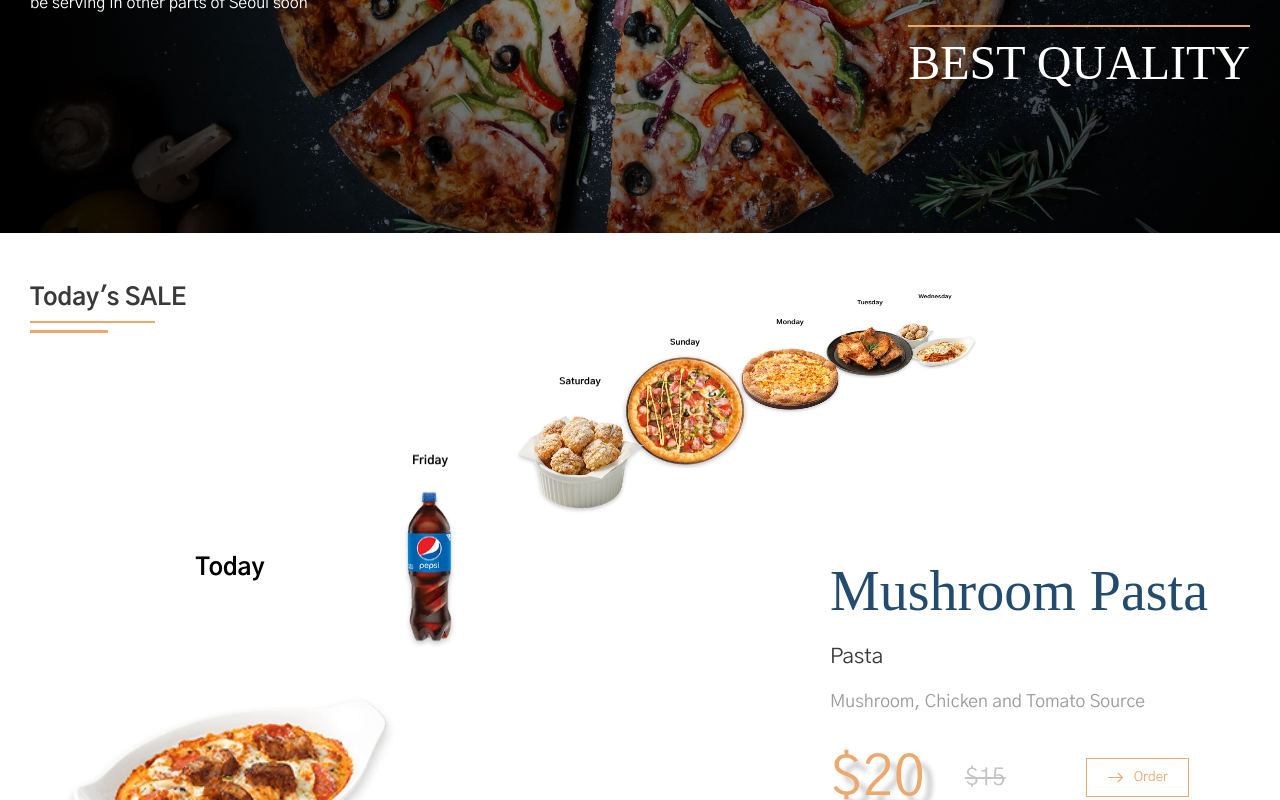
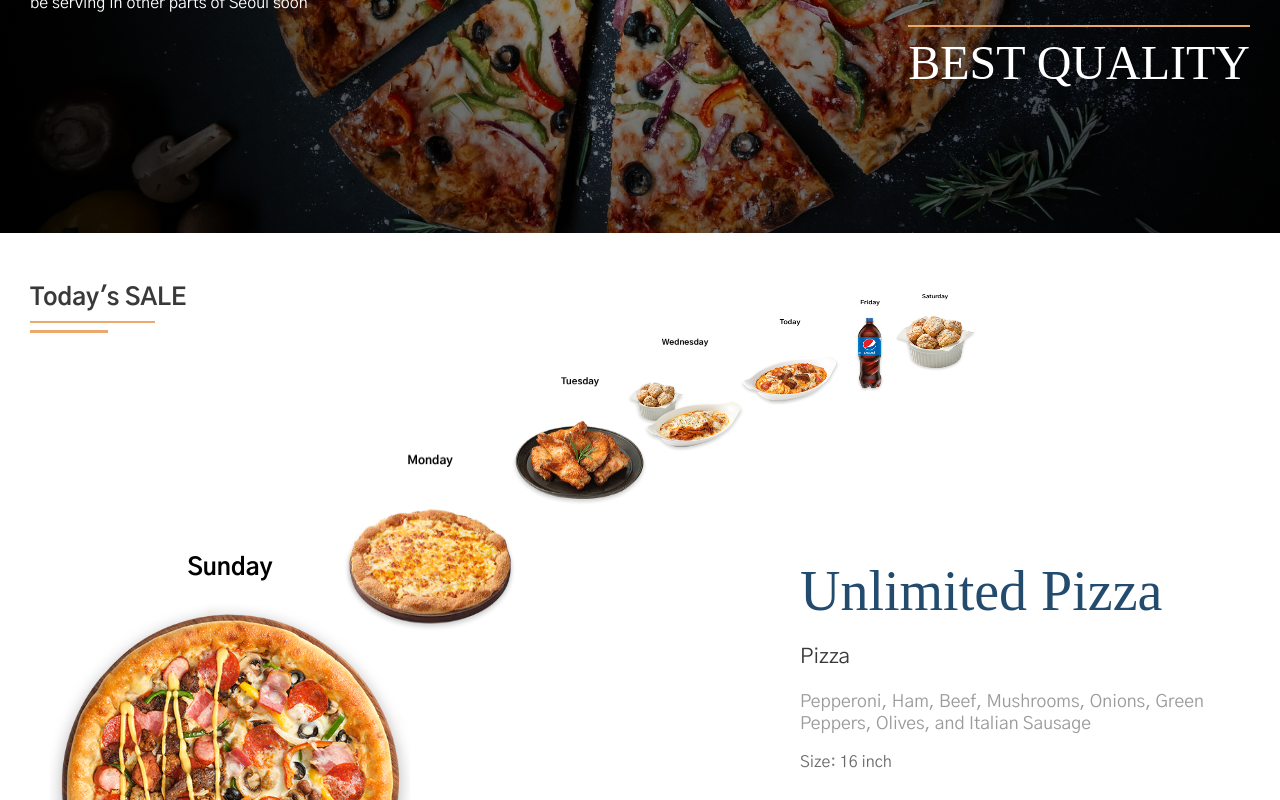
Before and after one commit to cheonjp/pizza, a React (Vite) app: page / in a window 1280 px wide. Both pictures are taken after a click on the element "Sunday". Shown: the part 567-1367 px from the top of the page. Built offline with nearby package versions, Linux system fonts and the light colour scheme.

Commit message:
today's sale is done

```diff
--- a/src/assets/data.js
+++ b/src/assets/data.js
@@ -11,7 +11,7 @@ export const todaySales =[
 },
     {
         day:"Monday",
-        item:"Cheese_lover",
+        item:"Cheese Lover",
         menu: "Pizza",
         size:"16 inch",
         img:"cheese_lover.png",
--- a/src/assets/home/Home.jsx
+++ b/src/assets/home/Home.jsx
@@ -10,13 +10,13 @@ function Home() {
     const [text, setText] = useState("Best Pizza")
     const [menuAni, setMenuAni] = useState(false)
     const [arrangeData, setArrangeData] = useState([])
+    const [saleMenuTarget,setSaleMenuTarget]=useState(0)
 
 
     setTimeout(() => setSlideClassName("iconLogo showActive"), 1000)
 
     const textTag = useRef()
     const section = useRef()
-    const saleAniTarget = useRef()
 
     useEffect(() => {
         let texts
@@ -62,10 +62,10 @@ function Home() {
         setToday()
         if (menuAni) {
             const items = document.querySelectorAll(".showSection .left .item")
-            items.forEach((item) => {
+            items.forEach((item,i) => {
                 timing += 100
                 setTimeout(() => {
-                    item.classList.add("activeAni")
+                    item.classList.add(`activeAni-${i}`)
                 }, timing)
             })
         }
@@ -85,6 +85,23 @@ function Home() {
         setArrangeData(array)
     }
 
+    const showMenuDetail =(e)=>{
+        const item = e.target.closest('.item')
+        const itemIndex = item.dataset.index
+        setSaleMenuTarget(itemIndex)
+        let num
+        array = []
+        arrangeData.forEach((data,i)=>{
+            const targetItem = document.getElementsByClassName("item")[i]
+            num = i-itemIndex
+            if(num < 0){
+                num = arrangeData.length+num
+            }
+
+            targetItem.className=`item activeAni-${num}`
+
+        })
+    }
 
     return (
         <div className='home'>
@@ -117,7 +134,7 @@ function Home() {
                                 {arrangeData.map((data, i) => {
                                     return (
                                         <>
-                                            <div className="item">
+                                            <div className="item" onClick={showMenuDetail} data-index={i}>
                                                 <h2>{i === 0 ? "Today" : data.day}</h2>
                                                 <img src={`public/img/${data.img}`} alt="" />
                                             </div>
@@ -131,16 +148,16 @@ function Home() {
                                 <div className="container">
                                     {arrangeData.length !==0 && (
                                         <>
-                                            <h2>{arrangeData[0].item}</h2>
-                                            <h3>{arrangeData[0].menu}</h3>
-                                            <p className='desc'>{arrangeData[0].desc}</p>
-                                            {arrangeData[0].size && <p className='size'>Size: 16 inch</p>}
+                                            <h2>{arrangeData[saleMenuTarget].item}</h2>
+                                            <h3>{arrangeData[saleMenuTarget].menu}</h3>
+                                            <p className='desc'>{arrangeData[saleMenuTarget].desc}</p>
+                                            {arrangeData[saleMenuTarget].size && <p className='size'>Size: 16 inch</p>}
                                             <div className="priceAndButtonBox">
                                                 <div className="priceBox">
-                                                    <span className="price">${arrangeData[0].discount}</span>
-                                                    <span className="originalPrice">${arrangeData[0].price}</span>
+                                                    <span className="price">${arrangeData[saleMenuTarget].discount}</span>
+                                                    <span className="originalPrice">${arrangeData[saleMenuTarget].price}</span>
                                                 </div>
-                                                <button className='arrowIconBtn'><BsArrowRight />Order</button>
+                                                <button className='arrowIconBtn' disabled={saleMenuTarget===String(0) ? false : true}><BsArrowRight />Order</button>
                                             </div>
                                         </>
                                     )}
--- a/src/assets/home/home.scss
+++ b/src/assets/home/home.scss
@@ -145,13 +145,12 @@
                         text-align: center;
                         z-index:7;
                         opacity:0;
+                        transition: all .8s;
                         cursor: pointer;
-                        &.activeAni{
-                            transition: all .8s;
-                            &:nth-child(1){
+                        &.activeAni-0{
                             opacity:1;
                         }
-                            &:nth-child(2){
+                        &.activeAni-1{
                             opacity:1;
                                 top:0px !important;
                                 left:200px !important;
@@ -161,9 +160,8 @@
                                     transform:scale(0.6,0.6) rotateX(0) !important;
                                                                   }
                         }
-                            &:nth-child(3){
+                        &.activeAni-2{
                             opacity:1;
-
                                 top:-100px !important;
                                 left:350px !important;
                                 z-index:5;
@@ -172,9 +170,8 @@
                                     transform:scale(0.5,0.5) rotateX(0) !important;
                                 }
                         }
-                            &:nth-child(4){
+                        &.activeAni-3{
                             opacity:1;
-
                                 top:-150px !important;
                                 left:455px !important;
                                 z-index:4;
@@ -183,9 +180,8 @@
                                     transform:scale(0.45,0.45) rotateX(0) !important;
                                 }
                         }
-                            &:nth-child(5){
+                        &.activeAni-4{
                             opacity:1;
-
                             top:-180px !important;
                             left:560px !important;
                             z-index:3;
@@ -194,9 +190,8 @@
                                 transform:scale(0.4,0.4) rotateX(0) !important;
                             }
                         }
-                            &:nth-child(6){
+                        &.activeAni-5{
                             opacity:1;
-
                                 top:-205px !important;
                                 left:640px !important;
                                 z-index:2;
@@ -205,9 +200,8 @@
                                     transform:scale(0.37,0.37) rotateX(0) !important;
                                 }
                         }
-                            &:nth-child(7){
+                        &.activeAni-6{
                             opacity:1;
-
                                 top:-215px !important;
                                 left:705px !important;
                                 z-index:1;
@@ -217,8 +211,6 @@
 
                                 }
                         }
-                        }
-
                         img{
                             width:45vw;
                             max-width:400px;
@@ -237,7 +229,7 @@
                         position:absolute;
                         top:150px;
                         right:0px;
-                        max-width:450px;
+                        max-width:480px;
                     }
                     h2{
                         color:$color2;
@@ -303,6 +295,9 @@
                                     transform:translateX(-30px);
                                 }
                             }
+                            &:disabled{
+                                cursor:not-allowed;
+                            }
                         }
                     }
 
```
Lines whose indentation alone changed are shown as unchanged.
